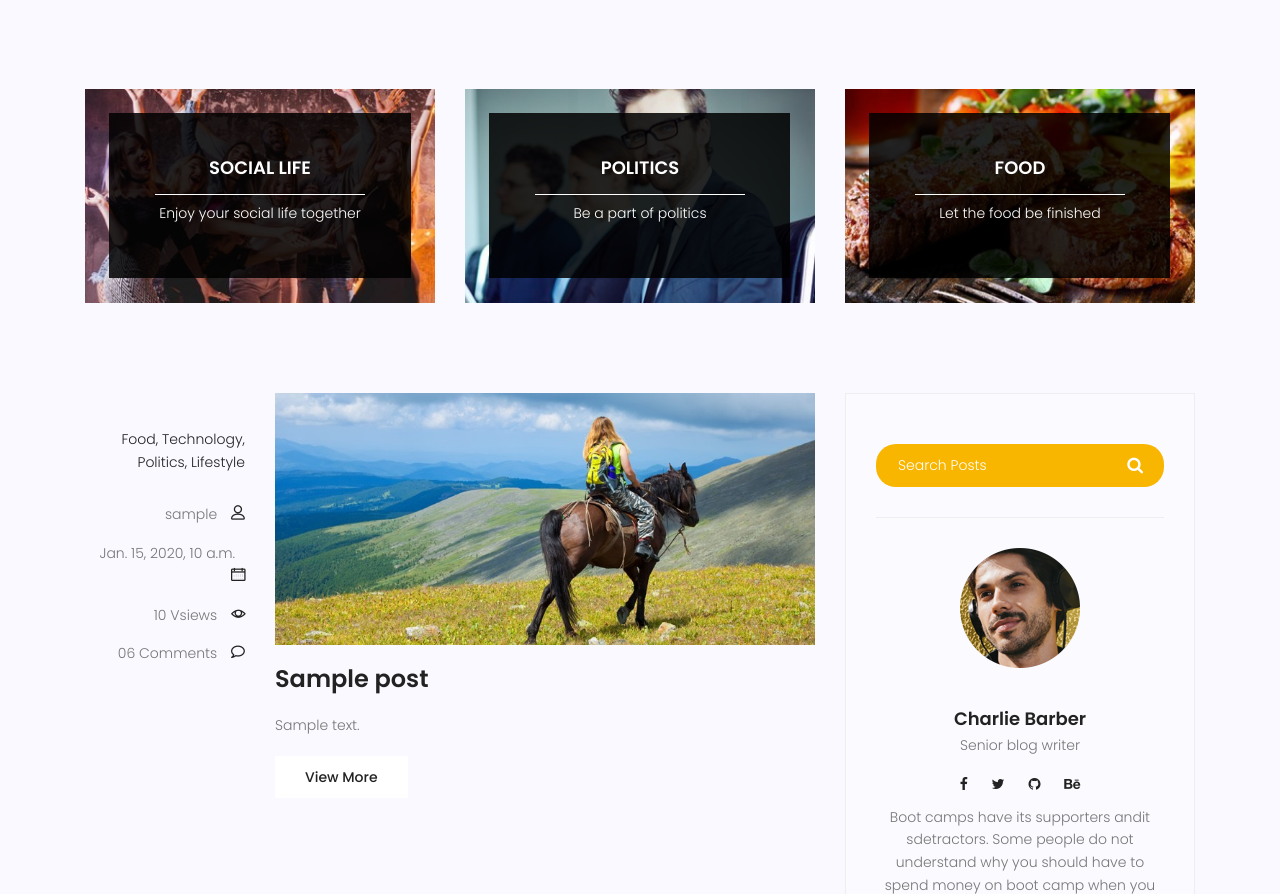
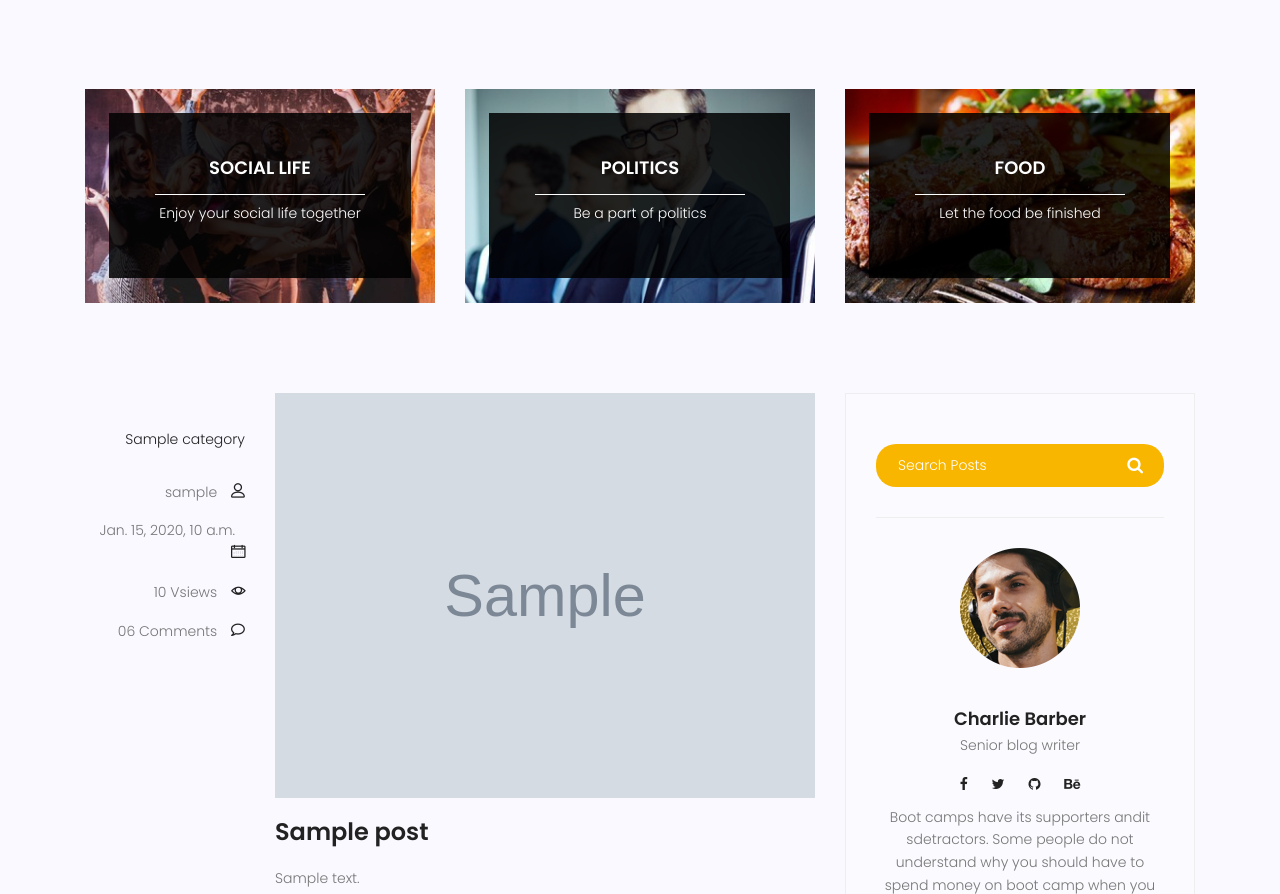
Before and after one commit to Sepehr2S/mysite, a Django app: page /blog/ in a window 1280 px wide. Shown: the part 689-1583 px from the top of the page. Run offline with Django 4.2, Linux system fonts and the light colour scheme; tables that the repository leaves empty hold one stand-in row (values such as "Sample post"); grey boxes marked "Sample" are stand-in pictures; some libraries are stand-ins or nearby versions.

Commit message:
Categories
creating category and displaying it

```diff
--- a/blog/admin.py
+++ b/blog/admin.py
@@ -1,5 +1,5 @@
 from django.contrib import admin
-from blog.models import Post
+from blog.models import Post, Category
 
 # Register your models here.
 
@@ -11,4 +11,5 @@ class PostAdmin(admin.ModelAdmin):
     empty_value_display = ("-empty-",)
     list_filter = ("status","author")
 
+admin.site.register(Category)
 admin.site.register(Post, PostAdmin)
--- a/blog/models.py
+++ b/blog/models.py
@@ -2,6 +2,12 @@ from django.db import models
 from django.contrib.auth.models import User
 
 # Create your models here.
+
+class Category(models.Model):
+    name = models.CharField(max_length=255)
+
+    def __str__(self):
+        return self.name
 
 class Post(models.Model):
     author = models.ForeignKey(User, on_delete=models.SET_NULL, null=True)
@@ -12,6 +18,8 @@ class Post(models.Model):
     published_date = models.DateTimeField(null=True)
     created_date = models.DateTimeField(auto_now_add=True)
     updated_date = models.DateTimeField(auto_now=True)
+    image = models.ImageField(upload_to='blog/', default="blog/default.jpg")
+    category = models.ManyToManyField(Category)
 
     class Meta:
         ordering = ['-created_date']
--- a/requirements.txt
+++ b/requirements.txt
@@ -4,3 +4,4 @@ Django==4.2.15
 sqlparse==0.5.1
 typing_extensions==4.12.2
 tzdata==2024.1
+pillow==10.4.0
--- a/templates/blog/blog-home.html
+++ b/templates/blog/blog-home.html
@@ -89,10 +89,9 @@
 							<div class="single-post row">
 								<div class="col-lg-3  col-md-3 meta-details">
 									<ul class="tags">
-										<li><a href="#">Food,</a></li>
-										<li><a href="#">Technology,</a></li>
-										<li><a href="#">Politics,</a></li>
-										<li><a href="#">Lifestyle</a></li>
+
+										<li><a href="#">{{post.category.all|join:", "}}</a></li>
+
 									</ul>
 									<div class="user-details row">
 										<p class="user-name col-lg-12 col-md-12 col-6"><a href="#">{{post.author}}</a> <span class="lnr lnr-user"></span></p>
@@ -103,7 +102,7 @@
 								</div>
 								<div class="col-lg-9 col-md-9 ">
 									<div class="feature-img">
-										<img class="img-fluid" src="{% static 'img/blog/feature-img1.jpg' %}" alt="">
+										<img class="img-fluid" src="{{post.image.url}}" alt="">
 									</div>
 									<a class="posts-title" href="{% url 'blog:single_blog' pid=post.id %}"><h3>{{post.title}}</h3></a>
 									<p class="excert">{{post.content}}</p>
--- a/templates/blog/blog-single.html
+++ b/templates/blog/blog-single.html
@@ -26,7 +26,7 @@
 							<div class="single-post row">
 								<div class="col-lg-12">
 									<div class="feature-img">
-										<img class="img-fluid" src="{% static "img/blog/feature-img1.jpg" %}" alt="">
+										<img class="img-fluid" src="{{posts.image.url}}" alt="">
 									</div>
 								</div>
 								<div class="col-lg-3  col-md-3 meta-details">
```
Also changed, not shown: blog/migrations/0004_category_alter_post_options_post_image_post_category.py (added), media/blog/cat-widget2.jpg (added), media/blog/cat-widget3.jpg (added), media/blog/default.jpg (added), media/blog/feature-img2.jpg (added).
